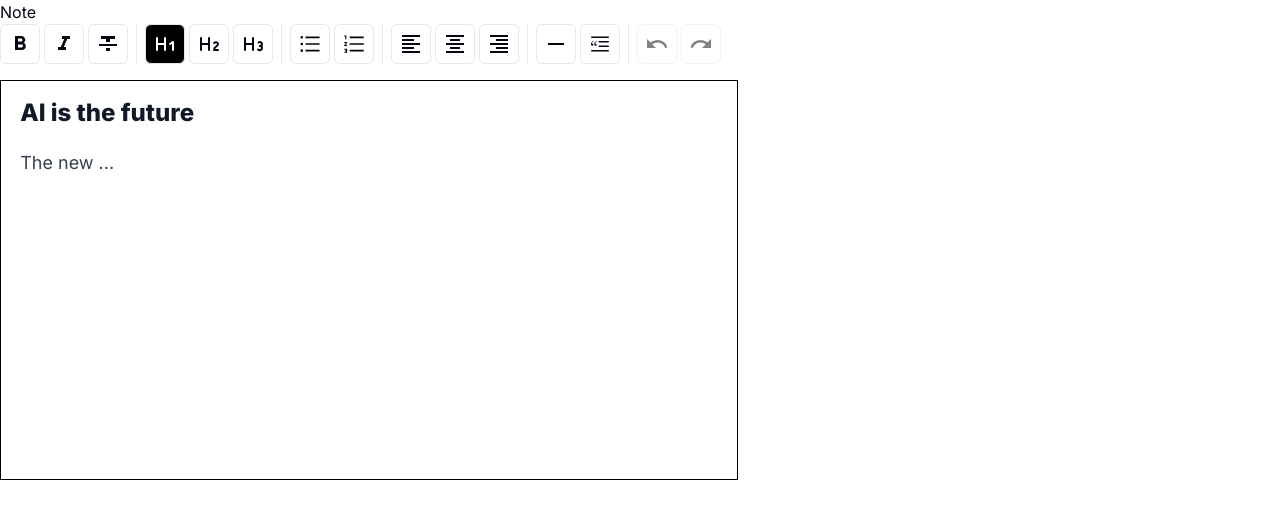
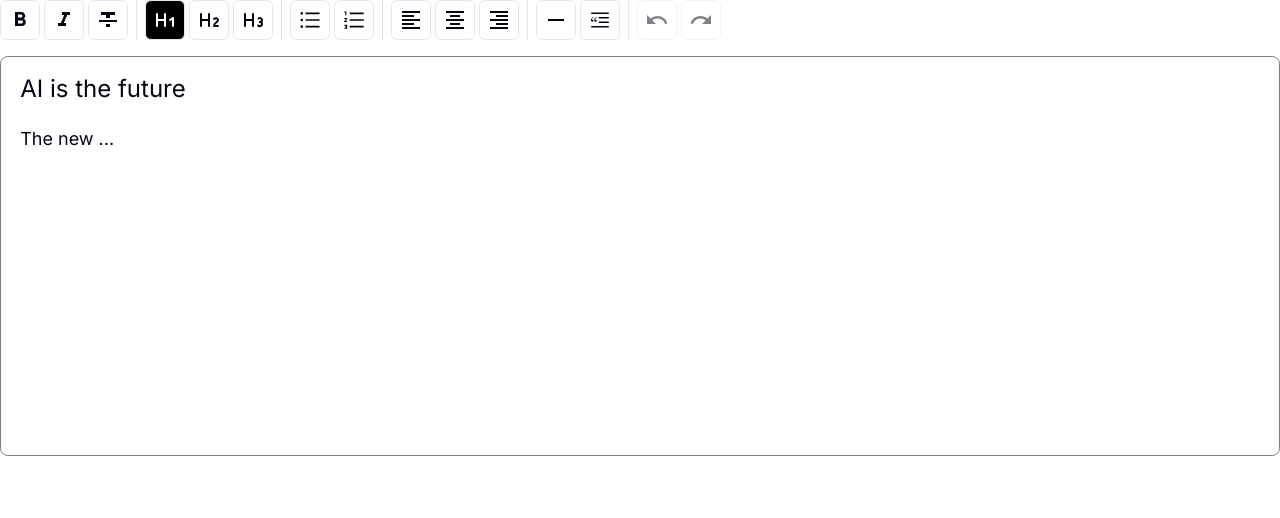
Before and after one commit to kharljhon14/bit-blog, a Next.js app: page /create-blog in a window 1280 px wide. Shown: the top 518 px of the page. Built offline with nearby package versions, Linux system fonts and the light colour scheme.

Commit message:
[Fix] Fix prose style on the editor

```diff
--- a/src/app/create-blog/page.tsx
+++ b/src/app/create-blog/page.tsx
@@ -3,7 +3,6 @@ import CreateBlogForm from '@/features/create-blog/CreateBlogForm';
 export default function NotesPage() {
   return (
     <div>
-      <h1>Note</h1>
       <CreateBlogForm />
     </div>
   );
--- a/src/features/create-blog/CreateBlogForm.tsx
+++ b/src/features/create-blog/CreateBlogForm.tsx
@@ -23,6 +23,7 @@ const content = `
 
 export default function CreateBlogForm() {
   return (
+    <div>
       <EditorProvider
         extensions={extensions}
         content={content}
@@ -30,11 +31,12 @@ export default function CreateBlogForm() {
         editorProps={{
           attributes: {
             class:
-            'prose prose-lg focus:outline-none prose-h1:text-2xl prose-h2:text-xl prose-h3:text-lg',
+              'prose-lg focus:outline-none prose-h1:text-2xl prose-h2:text-xl prose-h3:text-lg prose-hr:h-px prose-hr:bg-black/20 prose-ul:list-disc prose-ol:list-decimal',
           },
         }}
       >
-      <div className=" prose-l" />
+        <div className=" " />
       </EditorProvider>
+    </div>
   );
 }
--- a/src/features/create-blog/createBlogForm.css
+++ b/src/features/create-blog/createBlogForm.css
@@ -1,7 +1,8 @@
 .tiptap {
   min-height: 25rem;
   padding: 1.2rem;
-  border: solid 1px black;
+  border: solid 1px rgba(0, 0, 0, 0.5);
+  border-radius: .5rem;
 
   >*+* {
     margin-top: 0.75em;
```
Lines whose indentation alone changed are shown as unchanged.
